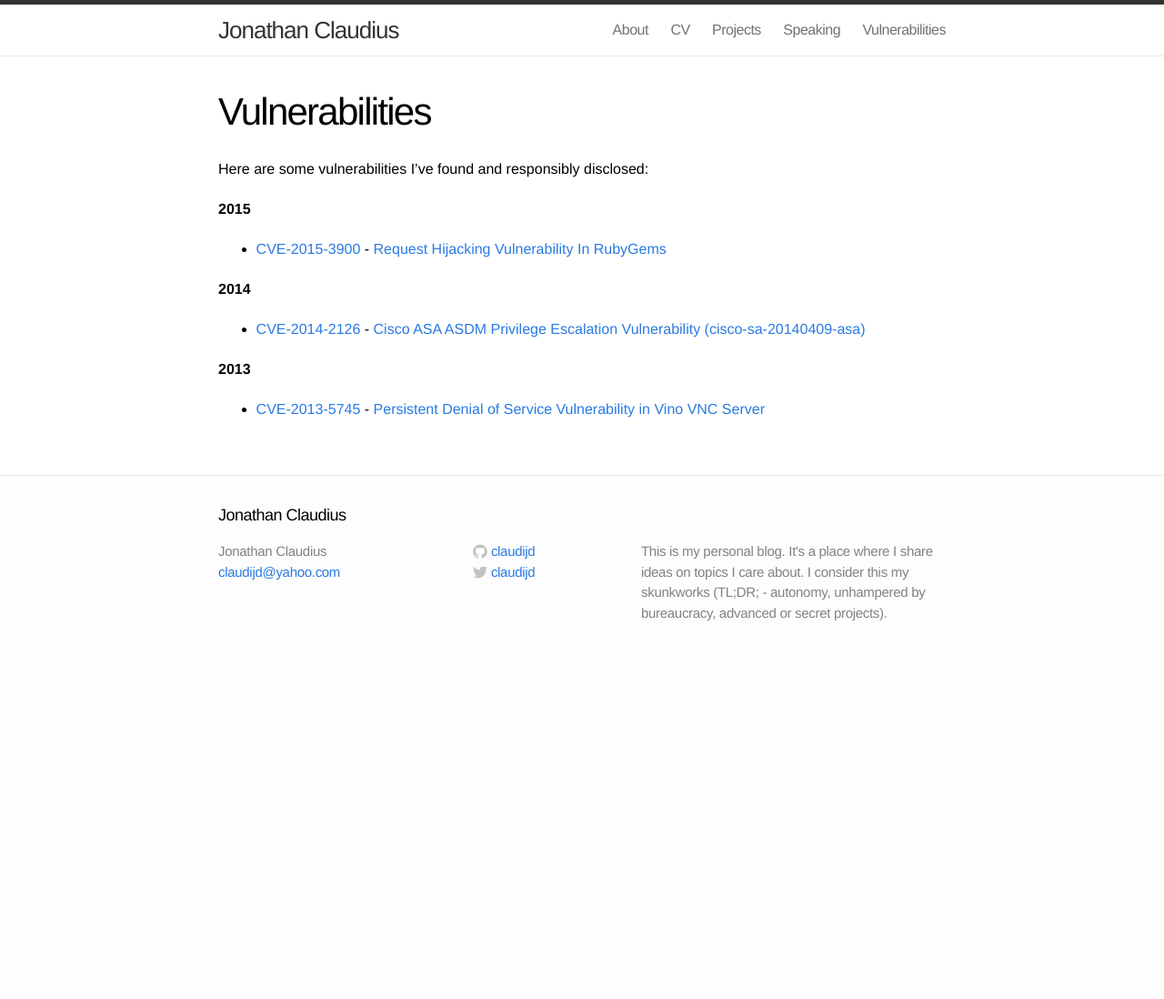
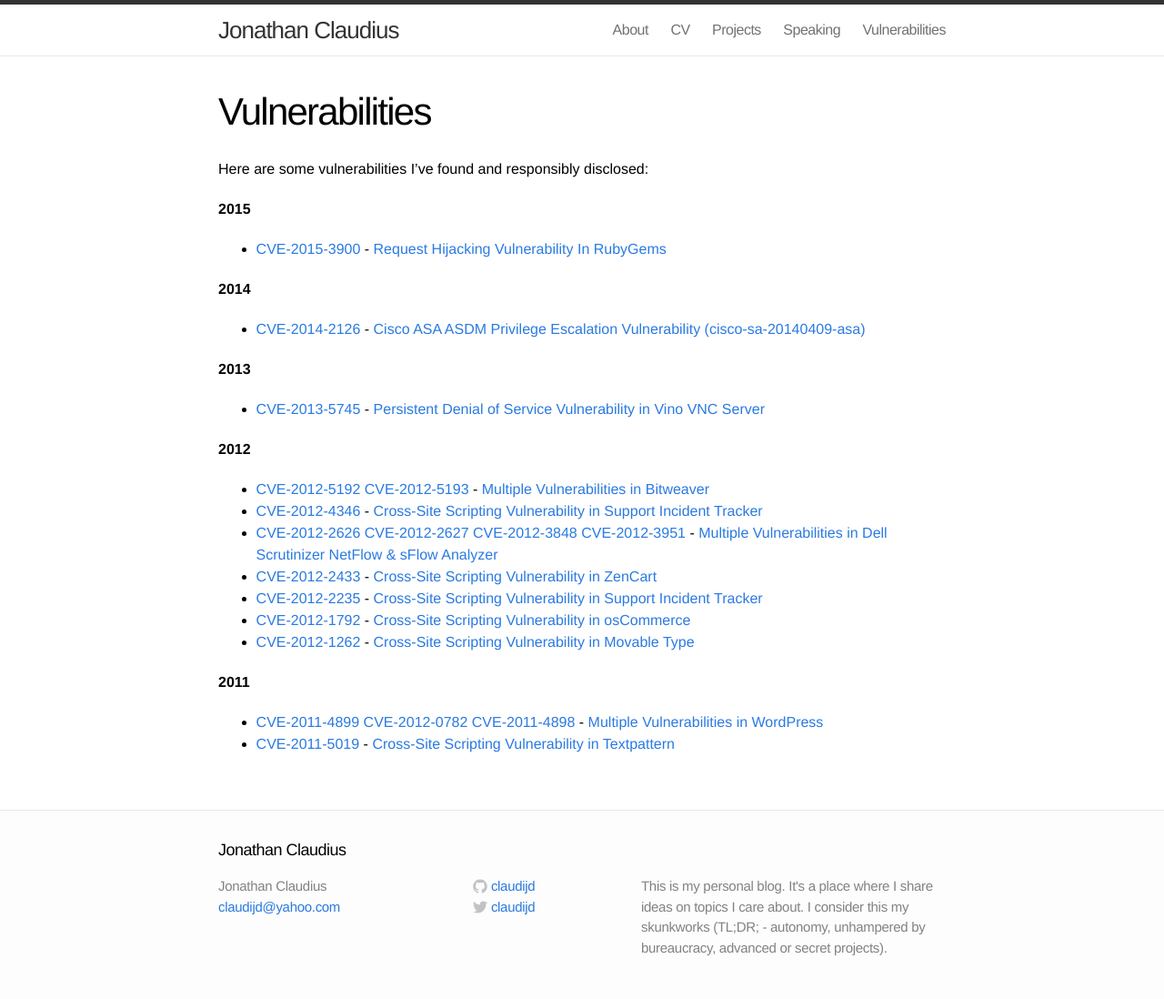
Before and after one commit to claudijd/claudijd.github.io, a Jekyll site: the page built from vulnerabilities.md, in a window 1280 px wide. Shown: the whole page at 91% size. Built offline with Jekyll 4.4.1, drawn with Linux system fonts in a browser that asks for light colours; before the commit the page ends 900 px from its top, so only the background shows below that.

Commit message:
Add Legacy vulns

```diff
--- a/vulnerabilities.md
+++ b/vulnerabilities.md
@@ -12,8 +12,30 @@
 
 **2014**
 
-- [CVE-2014-2126](http://web.nvd.nist.gov/view/vuln/detail?vulnId=CVE-2014-2126) - [Cisco ASA ASDM Privilege Escalation Vulnerability (cisco-sa-20140409-asa)](http://tools.cisco.com/security/center/content/CiscoSecurityAdvisory/cisco-sa-20140409-asa)
+- [CVE-2014-2126](http://web.nvd.nist.gov/view/vuln/detail?vulnId=CVE-2014-2126) - [Cisco ASA ASDM Privilege Escalation Vulnerability (cisco-sa-20140409-asa)](https://www.trustwave.com/Resources/Security-Advisories/Advisories/TWSL2014-005/?fid=3852)
 
 **2013**
 
-- [CVE-2013-5745](http://web.nvd.nist.gov/view/vuln/detail?vulnId=CVE-2013-5745) - [Persistent Denial of Service Vulnerability in Vino VNC Server](http://www.ubuntu.com/usn/usn-1980-1/)
+- [CVE-2013-5745](http://web.nvd.nist.gov/view/vuln/detail?vulnId=CVE-2013-5745) - [Persistent Denial of Service Vulnerability in Vino VNC Server](https://www.trustwave.com/Resources/Security-Advisories/Advisories/TWSL2013-028/?fid=3864)
+
+**2012**
+
+- [CVE-2012-5192](http://web.nvd.nist.gov/view/vuln/detail?vulnId=CVE-2012-5192) [CVE-2012-5193 ](http://web.nvd.nist.gov/view/vuln/detail?vulnId=CVE-2012-5193) - [Multiple Vulnerabilities in Bitweaver](https://www.trustwave.com/Resources/Security-Advisories/Advisories/TWSL2012-016/?fid=3794)
+
+- [CVE-2012-4346](http://web.nvd.nist.gov/view/vuln/detail?vulnId=CVE-2012-4346) - [Cross-Site Scripting Vulnerability in Support Incident Tracker](https://www.trustwave.com/Resources/Security-Advisories/Advisories/TWSL2012-019/?fid=3793)
+
+- [CVE-2012-2626](http://web.nvd.nist.gov/view/vuln/detail?vulnId=CVE-2012-2626) [CVE-2012-2627](http://web.nvd.nist.gov/view/vuln/detail?vulnId=CVE-2012-2627) [CVE-2012-3848](http://web.nvd.nist.gov/view/vuln/detail?vulnId=CVE-2012-3848) [CVE-2012-3951](http://web.nvd.nist.gov/view/vuln/detail?vulnId=CVE-2012-3951) - [Multiple Vulnerabilities in Dell Scrutinizer NetFlow & sFlow Analyzer](https://www.trustwave.com/Resources/Security-Advisories/Advisories/TWSL2012-014/?fid=3792)
+
+- [CVE-2012-2433](http://web.nvd.nist.gov/view/vuln/detail?vulnId=CVE-2012-2433) - [Cross-Site Scripting Vulnerability in ZenCart](https://www.trustwave.com/Resources/Security-Advisories/Advisories/TWSL2012-004/?fid=3791)
+
+- [CVE-2012-2235](http://web.nvd.nist.gov/view/vuln/detail?vulnId=CVE-2012-2235) - [Cross-Site Scripting Vulnerability in Support Incident Tracker](https://www.trustwave.com/Resources/Security-Advisories/Advisories/TWSL2012-012/?fid=3790)
+
+- [CVE-2012-1792](http://web.nvd.nist.gov/view/vuln/detail?vulnId=CVE-2012-1792) - [Cross-Site Scripting Vulnerability in osCommerce](https://www.trustwave.com/Resources/Security-Advisories/Advisories/TWSL2012-005/?fid=3788)
+
+- [CVE-2012-1262](http://web.nvd.nist.gov/view/vuln/detail?vulnId=CVE-2012-1262) - [Cross-Site Scripting Vulnerability in Movable Type](https://www.trustwave.com/Resources/Security-Advisories/Advisories/TWSL2012-001/?fid=3785)
+
+**2011**
+
+- [CVE-2011-4899](http://web.nvd.nist.gov/view/vuln/detail?vulnId=CVE-2011-4899) [CVE-2012-0782](http://web.nvd.nist.gov/view/vuln/detail?vulnId=CVE-2012-0782) [CVE-2011-4898](http://web.nvd.nist.gov/view/vuln/detail?vulnId=CVE-2011-4898) - [Multiple Vulnerabilities in WordPress](https://www.trustwave.com/Resources/Security-Advisories/Advisories/TWSL2012-002/?fid=3786)
+
+- [CVE-2011-5019](http://web.nvd.nist.gov/view/vuln/detail?vulnId=CVE-2011-5019) - [Cross-Site Scripting Vulnerability in Textpattern](https://www.trustwave.com/Resources/Security-Advisories/Advisories/TWSL2012-001/?fid=3785)
```
